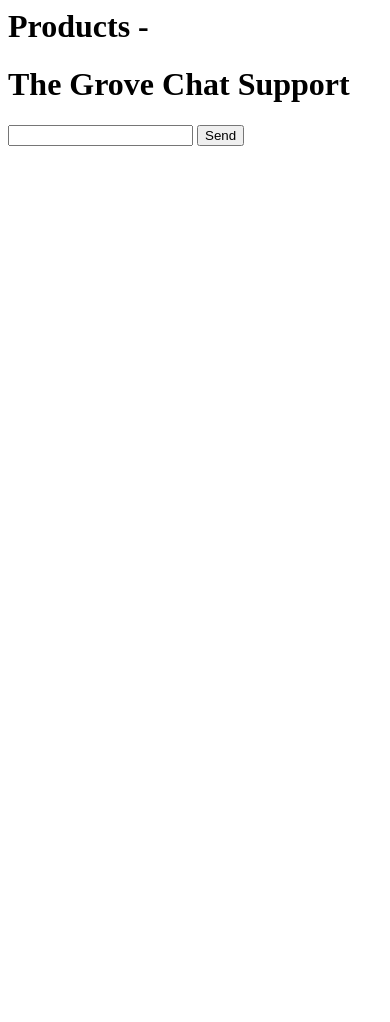
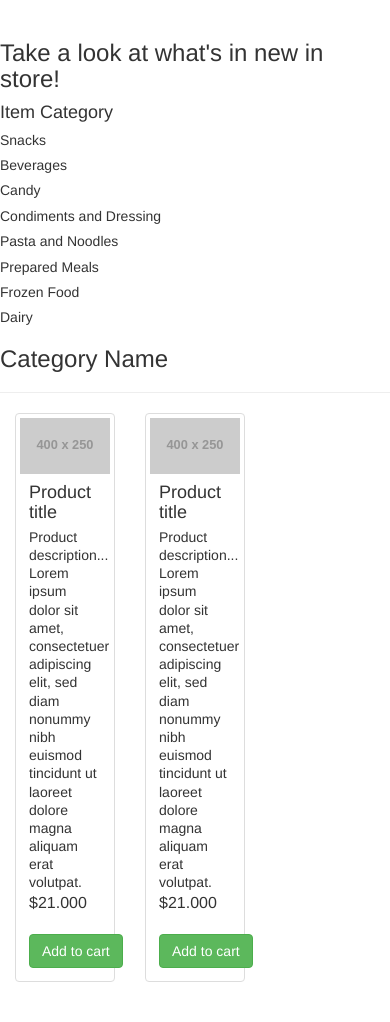
Before and after one commit to tomvothecoder/the-grove, a Node project: template templates/views/products.hbs in a window 390 px wide. Before the commit the page ends 146 px from the top, so only its background shows below. Run offline with Node 20 templates, Linux system fonts and the light colour scheme; the template is opened without the code that fills it: most values are stand-ins (such as "Sample title", 1, 10 or a date in 2020); grey boxes labelled with a size stand in for pictures from a placeholder-image service; some libraries are stand-ins or nearby versions.

Commit message:
Made updates to products and index page

```diff
--- a/templates/views/products.hbs
+++ b/templates/views/products.hbs
@@ -1,42 +1,117 @@
 <body>
+
+<div class="products_jumbotron">
+</div>
+
+<div class = "product_header">
+	</br>
+	<h3>Take a look at what's in new in store!</h3>
+</div>
+
+<div class = "categories">
+	<h4>Item Category</h4>
+	<h5>Snacks</h5>
+	<h5>Beverages</h5>
+	<h5>Candy</h5>
+	<h5>Condiments and Dressing</h5>
+	<h5>Pasta and Noodles</h5>
+	<h5>Prepared Meals</h5>
+	<h5>Frozen Food</h5>
+	<h5>Dairy</h5>
+</div>
+
+<div class = "product_list">
+	<h3>Category Name</h3>
+	<div class="block_1"></div> <hr />
+	{{!-- <div class = "column_1_products">
+		<h3>column 1</h3>
+	</div>
+	<div class = "column_2_products">
+		<h3>column 2</h3>
+	</div>
+	<div class = "column_3_products">
+		<h3>column 3</h3>
+	</div> --}}
 	<div class="container">
-		<h1>Products -</h1>
-		{{!--
-		<div class="row searchFilter">
-			<div class="col-md-6 col lg-6 pull-right">
-				<div class="input-group">
-					<input id="table_filter" type="text" class="form-control" aria-label="Text input with segmented button dropdown">
-					<div class="input-group-btn">
-						<button type="button" class="btn btn-secondary dropdown-toggle dropdown-toggle-split" data-toggle="dropdown" aria-haspopup="true"
-						 aria-expanded="false">
-							<span class="label-icon">Category</span>
-							<span class="caret">&nbsp;</span>
-						</button>
-						<div class="dropdown-menu dropdown-menu-right">
-							<ul class="category_filters">
-								<li>
-									<input class="cat_type category-input" data-label="All" id="all" value="" name="radios" type="radio">
-									<label for="all">All</label>
-								</li>
-								<li>
-									<input type="radio" name="radios" id="Chips" value="Chips">
-									<label class="category-label" for="Chips">Chips</label>
-								</li>
-								<li>
-									<input type="radio" name="radios" id="Drinks" value="Drinks">
-									<label class="category-label" for="Drinks">Drinks</label>
-								</li>
+    <div id="products" class="row list-group">
+        <div class="item  col-xs-4 col-lg-4">
+            <div class="thumbnail">
+                <img class="group list-group-image" src="http://placehold.it/400x250/000/fff" alt="" />
+                <div class="caption">
+                    <h4 class="group inner list-group-item-heading">
+                        Product title</h4>
+                    <p class="group inner list-group-item-text">
+                        Product description... Lorem ipsum dolor sit amet, consectetuer adipiscing elit,
+                        sed diam nonummy nibh euismod tincidunt ut laoreet dolore magna aliquam erat volutpat.</p>
+                    <div class="row">
+                        <div class="col-xs-12 col-md-6">
+                            <p class="lead">
+                                $21.000</p>
+                        </div>
+                        <div class="col-xs-12 col-md-6">
+                            <a class="btn btn-success" href="http://www.jquery2dotnet.com">Add to cart</a>
+                        </div>
+                    </div>
+                </div>
+            </div>
+        </div>
+        <div class="item  col-xs-4 col-lg-4">
+            <div class="thumbnail">
+                <img class="group list-group-image" src="http://placehold.it/400x250/000/fff" alt="" />
+                <div class="caption">
+                    <h4 class="group inner list-group-item-heading">
+                        Product title</h4>
+                    <p class="group inner list-group-item-text">
+                        Product description... Lorem ipsum dolor sit amet, consectetuer adipiscing elit,
+                        sed diam nonummy nibh euismod tincidunt ut laoreet dolore magna aliquam erat volutpat.</p>
+                    <div class="row">
+                        <div class="col-xs-12 col-md-6">
+                            <p class="lead">
+                                $21.000</p>
+                        </div>
+                        <div class="col-xs-12 col-md-6">
+                            <a class="btn btn-success" href="http://www.jquery2dotnet.com">Add to cart</a>
+                        </div>
+                    </div>
+                </div>
+            </div>
+        </div>
+    </div>
+</div>
+</div>
 
-							</ul>
-						</div>
-						<button id="searchBtn" type="button" class="btn btn-secondary btn-search">
-							<span class="glyphicon glyphicon-search">&nbsp;</span>
-							<span class="label-icon">Search</span>
-						</button>
-					</div>
-				</div>
-			</div>
-		</div> --}}
+
+
+
+
+
+
+
+
+
+
+
+
+
+<link href="//netdna.bootstrapcdn.com/bootstrap/3.0.0/css/bootstrap.min.css" rel="stylesheet" id="bootstrap-css">
+<script src="//netdna.bootstrapcdn.com/bootstrap/3.0.0/js/bootstrap.min.js"></script>
+<script src="//code.jquery.com/jquery-1.11.1.min.js"></script>
+<!------ Include the above in your HEAD tag ---------->
+
+
+
+
+
+
+
+
+
+
+
+	{{!-- <div class="container">
+
+
+
 		<div class="row">
 			<div class="col-md-12 col-lg-12">
 				<div class="row">
@@ -92,6 +167,6 @@
 				$('#messages').append($('<li>').text(msg));
 			});
 		});
-	</script>
+	</script> --}}
 
 </body>
```
Also changed, not shown: public/styles/site/_variables.scss (+137 -2 lines), public/styles/site.css.
